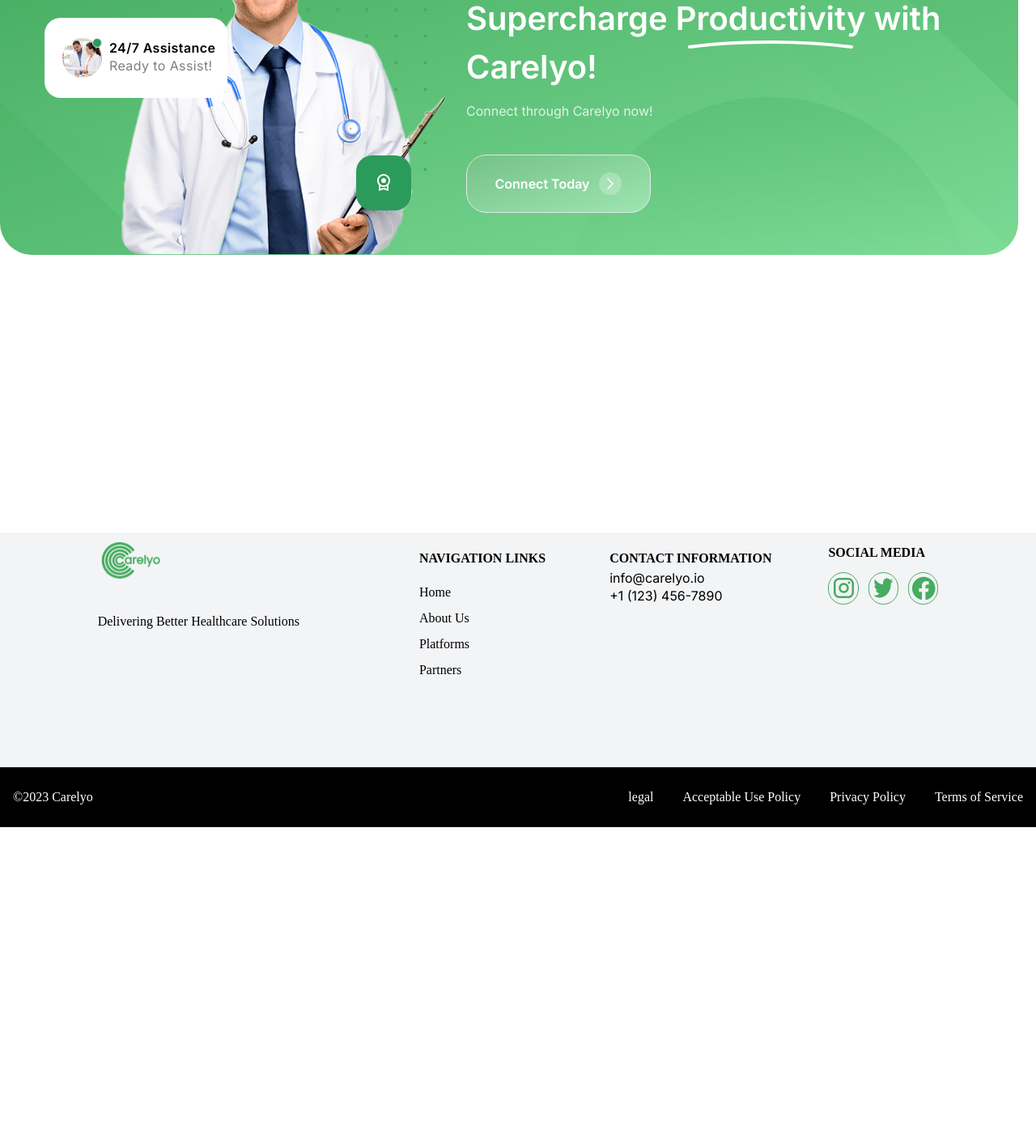
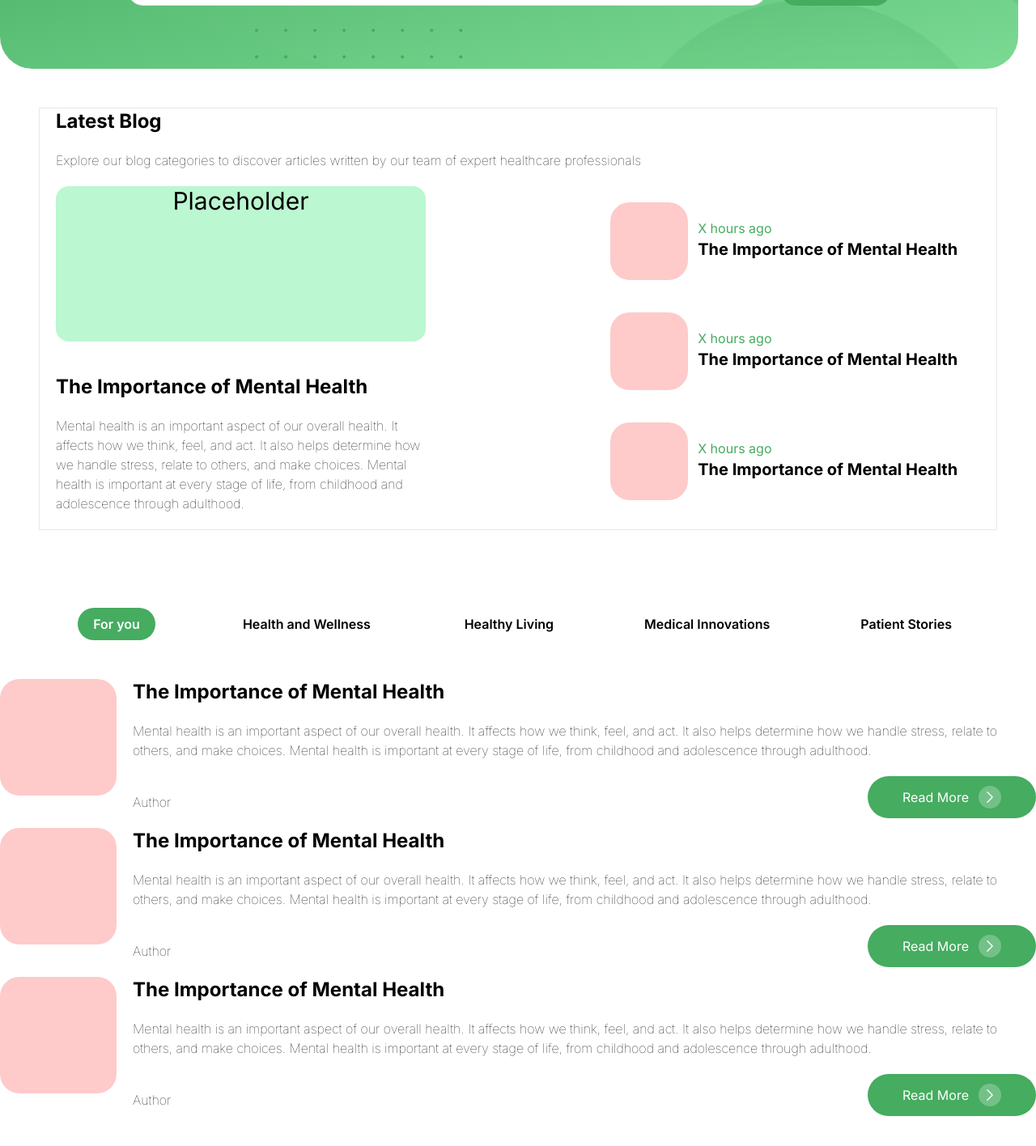
Before and after one commit to meeruu8282/next-mongodb-clerk, a Next.js app: page /providers/blog in a window 1280 px wide. Shown: the part 340-1756 px from the top of the page at 81% size. Before the commit the page ends 1362 px from the top, so only its background shows below. Built offline with nearby package versions, Linux system fonts and the light colour scheme; no server answers.

Commit message:
Add search bar, latest blog, and get started button components

```diff
--- /dev/null
+++ b/src/app/(pages)/providers/Components/LatestBlog.tsx
@@ -0,0 +1,60 @@
+import React from 'react'
+
+const LatestBlog = () => {
+  return (
+    <section className="lastest-blogposts my-12 px-5 border mx-12">
+                        <div className="container mx-auto">
+                                <h2 className="text-2xl font-bold">Latest Blog</h2>
+                                <p className="font-thin my-5">Explore our blog categories to discover articles written by our team of expert healthcare professionals</p>
+                                <div className="blogposts flex justify-between">
+                                    <div className="large-post w-2/5">
+                                        <div className="post-image">
+                                            {/* <img src="/public/" alt="doctor" /> */}
+                                            <div className="placeholder bg-green-200 h-[24vh] rounded-2xl">
+                                                <h2 className="placeholder text-3xl text-center my-auto">Placeholder</h2>
+                                            </div>
+                                        </div>
+                                        <div className="post-content mt-10">
+                                            <h3 className="text-2xl font-bold">The Importance of Mental Health</h3>
+                                            <p className="font-thin my-5">Mental health is an important aspect of our overall health. It affects how we think, feel, and act. It also helps determine how we handle stress, relate to others, and make choices. Mental health is important at every stage of life, from childhood and adolescence through adulthood.</p>
+                                        </div>
+                                    </div>
+                                    <div className="smaller-posts w-2/5 flex     flex-col">
+                                        <div className="small-post w-full my-5 flex gap-3">
+                                            <div className="post-image">
+                                        <div className="placeholder w-24 h-24 bg-red-200 rounded-3xl"></div>
+                                            </div>
+                                            <div className="post-content mt-5">
+                                            <h4 className="text-[#45AC60]"> X hours ago</h4>
+                                                <h3 className="text-xl font-bold">The Importance of Mental Health</h3>
+                                            </div>
+
+                                        </div>
+                                        <div className="small-post w-full my-5 flex  gap-3">
+                                            <div className="post-image">
+                                            <div className="placeholder w-24 h-24 bg-red-200 rounded-3xl"></div>
+                                            </div>
+                                            <div className="post-content mt-5">
+                                            <h4 className="text-[#45AC60]"> X hours ago</h4>
+                                                <h3 className="text-xl font-bold">The Importance of Mental Health</h3>
+                                            </div>
+
+                                        </div>
+                                        <div className="small-post w-full my-5 flex gap-3">
+                                            <div className="post-image">
+                                            <div className="placeholder w-24 h-24 bg-red-200 rounded-3xl"></div>
+                                            </div>
+                                            <div className="post-content mt-5">
+                                            <h4 className="text-[#45AC60]"> X hours ago</h4>
+                                                <h3 className="text-xl font-bold">The Importance of Mental Health</h3>
+                                            </div>
+
+                                        </div>
+                                    </div>
+                                </div>
+                        </div>
+                </section>
+  )
+}
+
+export default LatestBlog
--- a/src/app/(pages)/providers/blog/page.tsx
+++ b/src/app/(pages)/providers/blog/page.tsx
@@ -12,6 +12,9 @@
 import { ProjectHero } from '../../../_heros/ProjectHero'
 import { generateMeta } from '../../../_utilities/generateMeta'
 import { formatBlogPosts } from "@/app/_utilities/formatBlogPosts"
+import SearchBar from "../Components/searchBar"
+import LatestBlog from "../Components/LatestBlog"
+import CarelyoButton from "../Components/getStartedButton"
 
 // Force this page to be dynamic so that Next.js does not cache it
 // See the note in '../../../[slug]/page.tsx' about this
@@ -23,7 +26,7 @@
 
   try {
     blogPosts = await fetchDocs<Blogpost>('blogposts')
-    //console.log(blogPosts)
+    console.log(blogPosts)
 
   } catch (error) {
 
@@ -31,11 +34,74 @@
 
 
   return (
-    <div>Blog
+    <div>
+        <SearchBar />
+        <LatestBlog />
+        {/*  Categories */}
+        <section>
+            <div className="container py-12 px-12 flex justify-around mx-auto">
+                <button className="bg-[#45AC60] text-white rounded-full text-md font-semibold py-2 px-3 w-24 h-10">For you</button>
+                <button className="bg-none text-black rounded-full text-md font-semibold py-2 px-3 w-fit h-10">Health and Wellness</button>
+                <button className="bg-none text-black rounded-full text-md font-semibold py-1 px-2 w-fit h-10">Healthy Living</button>
+                <button className="bg-none text-black rounded-full text-md font-semibold py-1 px-2 w-fit h-10">Medical Innovations</button>
+                <button className="bg-none text-black rounded-full text-md font-semibold py-1 px-2 w-fit h-10">Patient Stories</button>
+            </div>
 
-      {/* Code in components folder then superCarge */}
-      <SuperCharge />
-    </div>
+      {/*   3 posts in a column with a button to view more */}
+      <div className="container mx-auto">
+        <div className="posts">
+            <div className="post flex gap-5">
+                <div className="post-image">
+                <div className="placeholder w-36 h-36 bg-red-200 rounded-3xl"></div>
+                </div>
+                <div className="post-content">
+                <h3 className="text-2xl font-bold">The Importance of Mental Health</h3>
+                <p className="font-thin my-5">Mental health is an important aspect of our overall health. It affects how we think, feel, and act. It also helps determine how we handle stress, relate to others, and make choices. Mental health is important at every stage of life, from childhood and adolescence through adulthood.</p>
+                <div className="button flex justify-between">
+                <p className="font-thin my-5">Author</p>
+                <CarelyoButton buttonText="Read More"/>
+                </div>
+                </div>
+            </div>
+            <div className="post flex gap-5">
+                <div className="post-image">
+                <div className="placeholder w-36 h-36 bg-red-200 rounded-3xl"></div>
+                </div>
+                <div className="post-content">
+                <h3 className="text-2xl font-bold">The Importance of Mental Health</h3>
+                <p className="font-thin my-5">Mental health is an important aspect of our overall health. It affects how we think, feel, and act. It also helps determine how we handle stress, relate to others, and make choices. Mental health is important at every stage of life, from childhood and adolescence through adulthood.</p>
+                <div className="button flex justify-between">
+                <p className="font-thin my-5">Author</p>
+                <CarelyoButton buttonText="Read More"/>
+                </div>
+                </div>
+            </div>
+            <div className="post flex gap-5">
+                <div className="post-image">
+                <div className="placeholder w-36 h-36 bg-red-200 rounded-3xl"></div>
+                </div>
+                <div className="post-content">
+                <h3 className="text-2xl font-bold">The Importance of Mental Health</h3>
+                <p className="font-thin my-5">Mental health is an important aspect of our overall health. It affects how we think, feel, and act. It also helps determine how we handle stress, relate to others, and make choices. Mental health is important at every stage of life, from childhood and adolescence through adulthood.</p>
+
+                <div className="button flex justify-between">
+                <p className="font-thin my-5">Author</p>
+                <CarelyoButton buttonText="Read More"/>
+                </div>
+                </div>
+            </div>
+
+
+        </div>
+
+      </div>
+      </section>
+
+
+
+
+            <SuperCharge />
+        </div>
 
 
 
--- a/src/app/layout.tsx
+++ b/src/app/layout.tsx
@@ -56,7 +56,7 @@
 
           <div className="  max-h-32px top-25px left-144px ">
           <div className="hidden md:block">
-{/*   <Navbar /> */}
+ <Navbar />
 </div>
 <div className="block md:hidden">
   <NavbarMobile />
```
